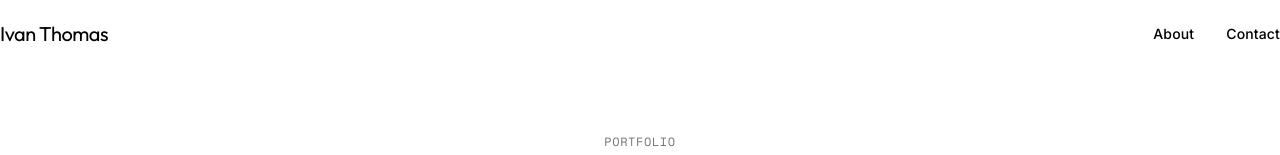
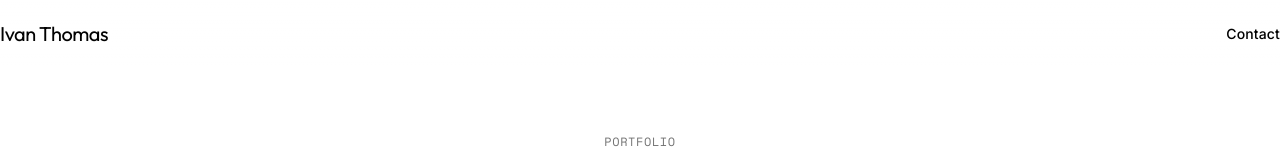
Before and after one commit to v0st0kCode/v0st0kCode.github.io, a React (Vite) app: page /work in a window 1280 px wide. Shown: the top 155 px of the page. Built offline with nearby package versions, Linux system fonts and the light colour scheme.

Commit message:
Update Navbar.tsx

```diff
--- a/src/components/Navbar.tsx
+++ b/src/components/Navbar.tsx
@@ -1,15 +1,9 @@
 
 import React, { useState, useEffect } from 'react';
-import { Link, useLocation } from 'react-router-dom';
+import { Link } from 'react-router-dom';
 
 const Navbar: React.FC = () => {
   const [isScrolled, setIsScrolled] = useState(false);
-  const location = useLocation();
-
-  // Check if link is active
-  const isActive = (path: string) => {
-    return location.pathname === path;
-  };
 
   // Add scroll event listener
   useEffect(() => {
@@ -37,12 +31,6 @@ const Navbar: React.FC = () => {
         </Link>
 
         <div className="flex space-x-8">
-          <Link
-            to="/about"
-            className={`nav-link ${isActive('/about') ? 'after:w-full font-medium' : 'after:w-0'}`}
-          >
-            About
-          </Link>
           <a
             href="mailto:hello@ivanthomas.pro"
             className="nav-link after:w-0 hover:after:w-full"
```
